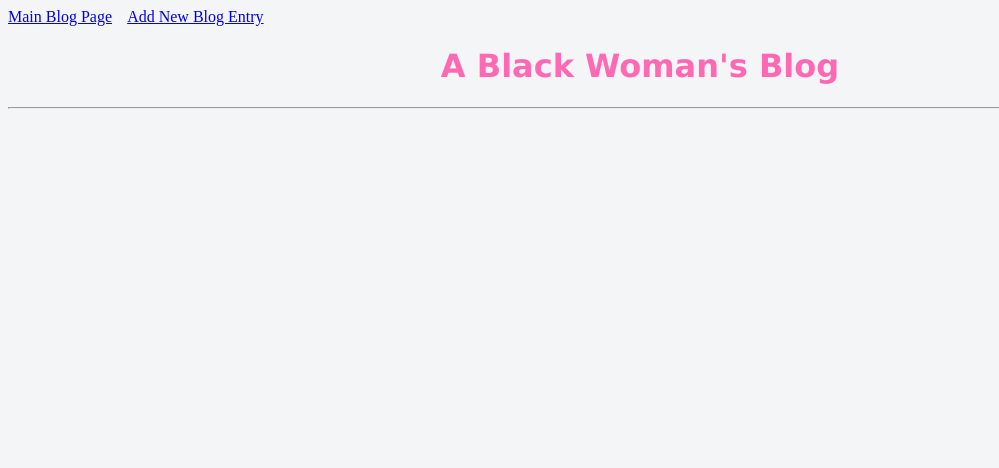
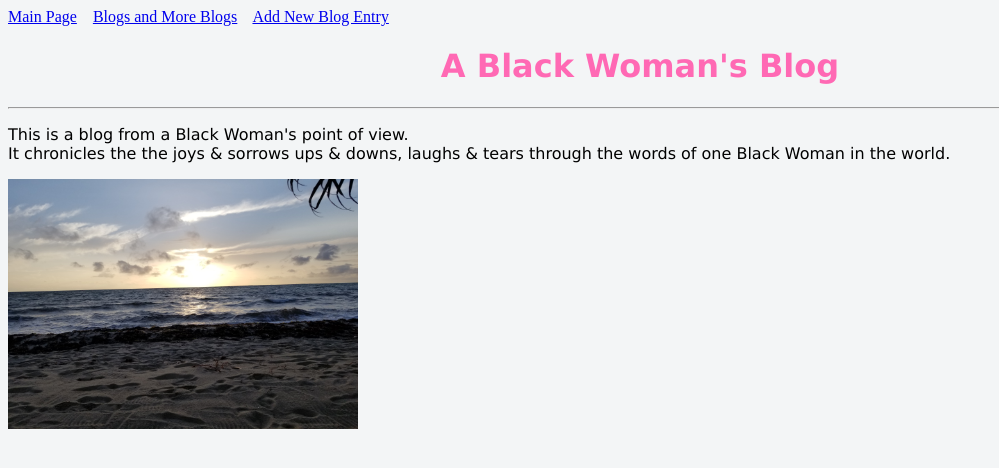
Before and after one commit to ladyjp/build-a-blog, a Flask app: page / in a window 1280 px wide. Shown: the top 468 px of the page, without its empty margins (0-999 px from the left). Run offline with Flask 2, Linux system fonts and the light colour scheme.

Commit message:
blog page populated

```diff
--- a/main.py
+++ b/main.py
@@ -22,19 +22,16 @@ class Blog(db.Model):
 
 @app.route('/', methods=['POST', 'GET'])
 def index():
-    return render_template('blog.html', title="A Black Woman's Blog")
+    return render_template('index.html', title="A Black Woman's Blog")
 
 
 @app.route('/blog')
 def blog():
-    blogtitle = request.form['blogtitle']
-    body = request.form['body']
-    blog = Blog.query.filter_by(blogtitle=blogtitle, body=body).all()
-    return render_template('blog.html', title="A Black Woman's Blog", blog=blog)
+    blogs = Blog.query.all()
+    return render_template('blog.html', title="A Black Woman's Blog", blogs=blogs)
 
 @app.route('/newpost', methods=['POST', 'GET'])
 def newpost():
-    #new_blog = Blog(title_post, blog_post)
     return render_template('newpost.html', title="A Black Woman's Blog")
 
 
@@ -48,7 +45,7 @@ def addpost():
     db.session.add(new_blog)
     db.session.commit()
 
-    return redirect('/')
+    return redirect('/blog')
 
 
 if __name__ == '__main__':
--- a/templates/base.html
+++ b/templates/base.html
@@ -18,7 +18,7 @@
                 font-family: Verdana, Geneva, Tahoma, sans-serif, serif;
                 font-weight: bold;
             }
-            h4 {
+            h4, p {
                 font-family: Verdana, Geneva, Tahoma, sans-serif, serif;
             }
 
@@ -27,7 +27,8 @@
 <body>
 
     <div>
-        <a href='/blog'>Main Blog Page</a> &ensp;
+        <a href='/index'>Main Page</a> &ensp;
+        <a href='/blog'>Blogs and More Blogs</a> &ensp;
         <a href='/newpost'>Add New Blog Entry</a>
 
     </div>
--- a/templates/blog.html
+++ b/templates/blog.html
@@ -4,9 +4,10 @@
     <h1>{{title}}</h1>
    <hr>
     <ul>
-        {% for b in blog %}
+        {% for b in blogs %}
         <h4>{{b.blogtitle}}</h4>
         <p>{{b.body}}</p>
+        <hr>
         {% endfor %}
     </ul>
 
--- /dev/null
+++ b/templates/index.html
@@ -0,0 +1,10 @@
+{% extends "base.html" %}
+
+{% block content %}
+    <h1>{{title}}</h1>
+   <hr>
+    <p> This is a blog from a Black Woman's point of view.  <br>It chronicles the the joys & sorrows
+        ups & downs, laughs & tears through the words of one Black Woman in the world. </p>
+        <img src="../beachview.jpg" alt="Beach View" height="250"
+        width="350" align="left" >
+{% endblock %}
```
Also changed, not shown: images/Placenciavillage.jpg (added), images/beachview.jpg (added), images/me2.jpg (added), images/viewfromzip.jpg (added), 9 other files.
